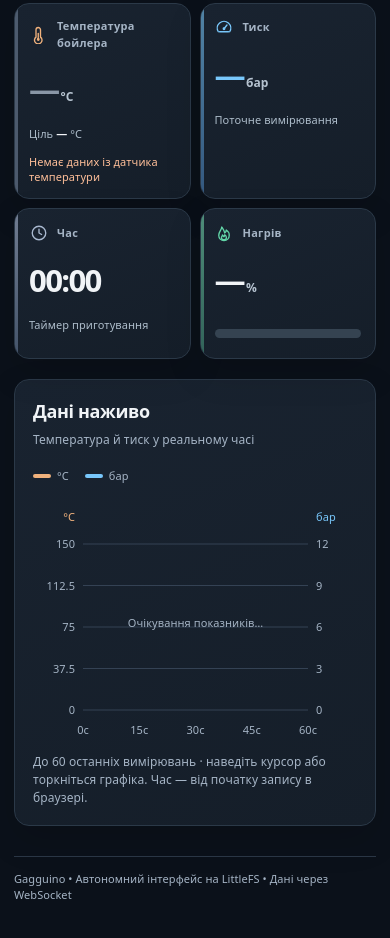
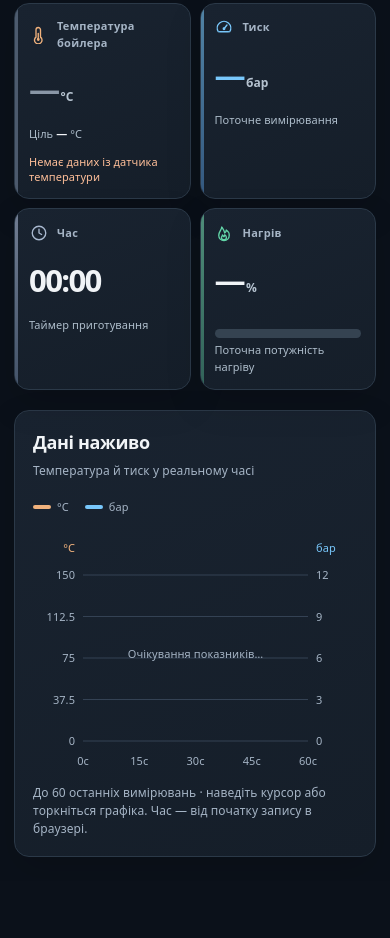
Before and after one commit to tosteich/Gagguino, a plain HTML site: page data/index.html in a window 390 px wide. Shown: the part 342-1280 px from the top of the page. After the commit the page ends 1223 px from the top, so only its background shows below. Drawn offline with Linux system fonts and the light colour scheme.

Commit message:
Add heating metric description and remove footer on all pages

```diff
--- a/data/index.html
+++ b/data/index.html
@@ -5,8 +5,8 @@
   <meta name="viewport" content="width=device-width,initial-scale=1">
   <meta name="theme-color" content="#0b111a">
   <title>Gagguino — Espresso Monitor</title>
-  <link rel="stylesheet" href="/css/style.css?v=mobile-nav2">
-  <script defer src="/js/app.js?v=i18n3-nav"></script>
+  <link rel="stylesheet" href="/css/style.css?v=heat-caption1">
+  <script defer src="/js/app.js?v=heat-caption1"></script>
 </head>
 <body>
   <div class="shell">
@@ -31,7 +31,7 @@
           <article class="card metric"><span class="metric-label"><span class="metric-icon temp-icon" aria-hidden="true"><svg viewBox="0 0 24 24" fill="none" stroke="currentColor" stroke-width="1.8" stroke-linecap="round" stroke-linejoin="round" focusable="false"><path d="M14 14.8V5a3 3 0 0 0-6 0v9.8a5 5 0 1 0 6 0Z"/><path d="M11 10v8"/><circle cx="11" cy="18" r="1"/></svg></span><span data-i18n="s7">Температура бойлера</span></span><div class="metric-value temperature"><span id="temperature">—</span><small>°C</small></div><span class="metric-sub"><span data-i18n="s8">Ціль</span> <b id="targetTemperature">—</b> °C</span><span class="sensor-note" id="tempSensorStatus" hidden><span data-i18n="s9">Немає даних із датчика температури</span></span></article>
           <article class="card metric"><span class="metric-label"><span class="metric-icon press-icon" aria-hidden="true"><svg viewBox="0 0 24 24" fill="none" stroke="currentColor" stroke-width="1.8" stroke-linecap="round" stroke-linejoin="round" focusable="false"><path d="M4.4 17a9 9 0 1 1 15.2 0"/><path d="M6 17h12"/><path d="m12 13 4-5"/><circle cx="12" cy="13" r="1"/></svg></span><span data-i18n="s10">Тиск</span></span><div class="metric-value pressure"><span id="pressure">—</span><small><span data-i18n="s11">бар</span></small></div><span class="metric-sub"><span data-i18n="s12">Поточне вимірювання</span></span></article>
           <article class="card metric"><span class="metric-label"><span class="metric-icon time-icon" aria-hidden="true"><svg viewBox="0 0 24 24" fill="none" stroke="currentColor" stroke-width="1.8" stroke-linecap="round" stroke-linejoin="round" focusable="false"><circle cx="12" cy="12" r="9"/><path d="M12 7v5l3.5 2"/></svg></span><span data-i18n="s13">Час</span></span><div class="metric-value"><span id="currentTime">00:00</span></div><span class="metric-sub"><span data-i18n="s14">Таймер приготування</span></span></article>
-          <article class="card metric"><span class="metric-label"><span class="metric-icon heat-icon" aria-hidden="true"><svg viewBox="0 0 24 24" fill="none" stroke="currentColor" stroke-width="1.8" stroke-linecap="round" stroke-linejoin="round" focusable="false"><path d="M12 22c4 0 7-3 7-7 0-2.7-1.6-5.4-4-7-.1 2-1 3.4-2 4-1-4.2-3-6.3-4-8-.1 3.9-4 6.1-4 11 0 4 3 7 7 7Z"/><path d="M12 21c1.9 0 3.2-1.4 3.2-3.1 0-1.3-.8-2.5-2.2-3.5-.1 1.5-.8 2.2-1.2 2.5-.6-1.1-1.3-1.7-1.9-2.2-.1 1.7-1.3 2.5-1.3 3.2 0 1.7 1.3 3.1 3.2 3.1Z"/></svg></span><span data-i18n="s15">Нагрів</span></span><div class="metric-value"><span id="heatPower">—</span><small>%</small></div><div class="power-track"><div id="heatBar" class="power-fill"></div></div></article>
+          <article class="card metric"><span class="metric-label"><span class="metric-icon heat-icon" aria-hidden="true"><svg viewBox="0 0 24 24" fill="none" stroke="currentColor" stroke-width="1.8" stroke-linecap="round" stroke-linejoin="round" focusable="false"><path d="M12 22c4 0 7-3 7-7 0-2.7-1.6-5.4-4-7-.1 2-1 3.4-2 4-1-4.2-3-6.3-4-8-.1 3.9-4 6.1-4 11 0 4 3 7 7 7Z"/><path d="M12 21c1.9 0 3.2-1.4 3.2-3.1 0-1.3-.8-2.5-2.2-3.5-.1 1.5-.8 2.2-1.2 2.5-.6-1.1-1.3-1.7-1.9-2.2-.1 1.7-1.3 2.5-1.3 3.2 0 1.7 1.3 3.1 3.2 3.1Z"/></svg></span><span data-i18n="s15">Нагрів</span></span><div class="metric-value"><span id="heatPower">—</span><small>%</small></div><div class="power-track"><div id="heatBar" class="power-fill"></div></div><span class="metric-sub" id="heatDescription">Поточна потужність нагріву</span></article>
         </div>
         <article class="card chart-card">
           <div class="section-head"><div><h2><span data-i18n="s16">Дані наживо</span></h2><p><span data-i18n="s17">Температура й тиск у реальному часі</span></p></div><div class="legend"><span><i class="legend-temp"></i>°C</span><span><i class="legend-pressure"></i><span data-i18n="s11">бар</span></span></div></div>
@@ -126,7 +126,7 @@
             </article>
         </div>
       </section>
-      <footer><span data-i18n="s59">Gagguino • Автономний інтерфейс на LittleFS • Дані через WebSocket</span></footer>
+
     </main>
   </div>
 </body>
```
